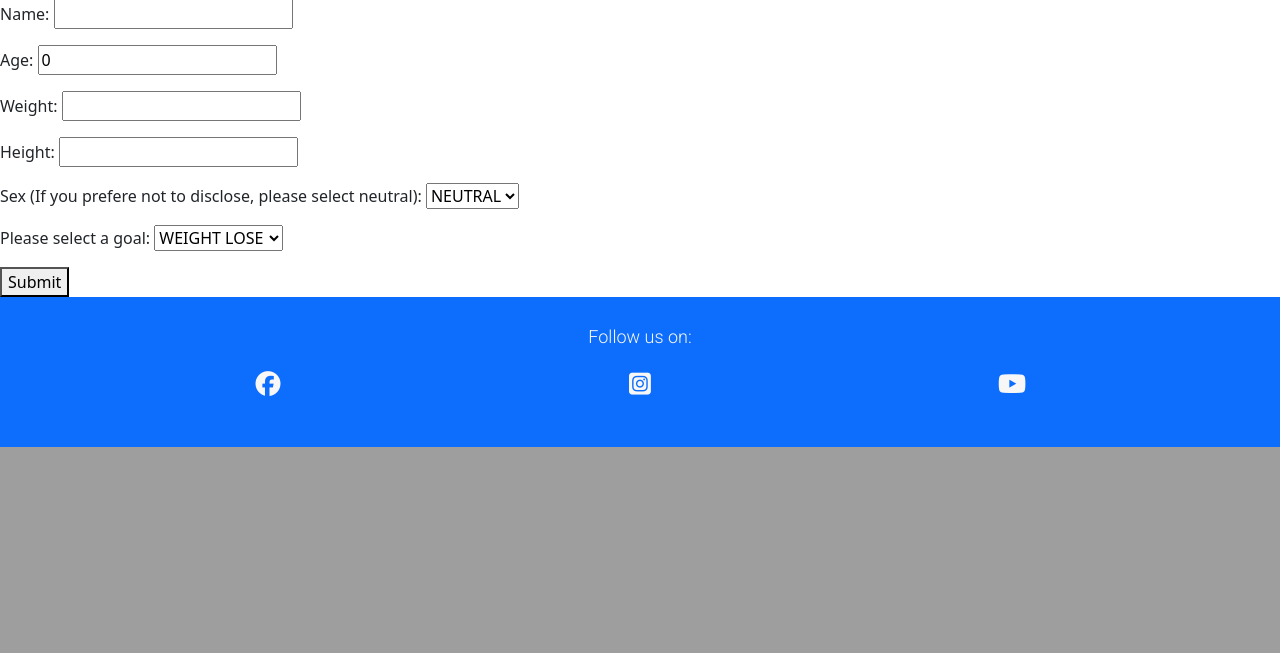
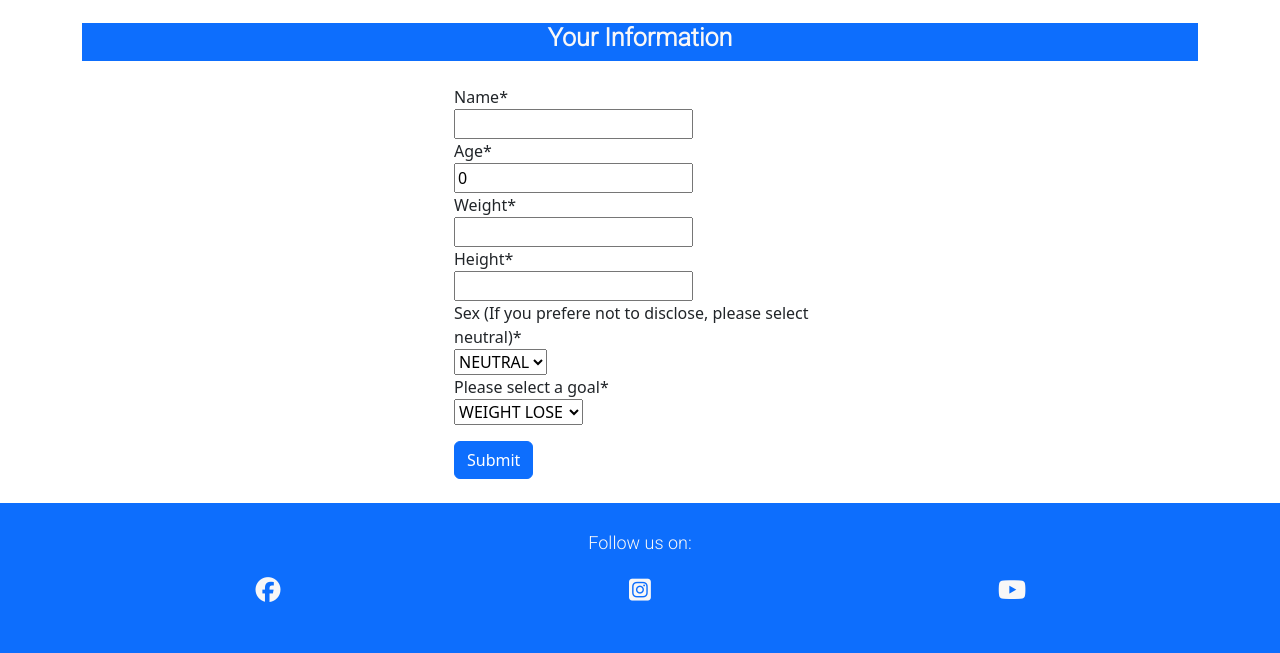
Before and after one commit to eandablo/gympals, a Django app: template templates/update_info.html in a window 1280 px wide. Shown: the part 1036-1689 px from the top of the page. Before the commit the page ends 1483 px from the top, so only its background shows below. Run offline with Django 3.2, Linux system fonts and the light colour scheme; the template is opened without the code that fills it: values that come from a table or form of the project are taken from there, others are empty; some libraries are stand-ins or nearby versions.

Commit message:
add cripy to update_info form and header with primary color

```diff
--- a/static/css/style.css
+++ b/static/css/style.css
@@ -46,9 +46,9 @@ main {
 #ethos-holder{
     position:absolute;
     color:#f8f7f7;
-    top:20px;
+    top:10px;
     width: 250px;
-    height:100px;
+    height: 70px;
     right:30px;
     background-color:rgba(0, 0, 0, 0.3);
     text-align: center;
--- a/templates/account/signup.html
+++ b/templates/account/signup.html
@@ -8,14 +8,14 @@
 {% load crispy_forms_tags %}
 <div class="container mb-3">
     <div class="row">
-        <div class="col-md-8 mt-3 offset-md-2 center-text">
+        <div class="col-md-6 offset-md-3 center-text">
             <h3>Sign up</h3>
 
             <p>Do you already have an account? Then please <a class="link" href="{{ login_url }}">Login</a> instead.</p>
         </div>
     </div>
     <div class="row">
-        <div class=" col-sm-8 offset-sm-2 col-md-4 offset-md-4">
+        <div class=" col-sm-8 offset-sm-2 col-md-4 offset-md-4 d-flex justify-content-center">
 
             <form id="signup_form" method="post" action="{% url 'account_signup' %}">
                 {% csrf_token %}
--- a/templates/update_info.html
+++ b/templates/update_info.html
@@ -1,8 +1,20 @@
 {% extends "base.html" %}
 {% block content %}
-<form method="POST" action="{% url 'info_update' user.traineeinfo.name %}">
-    {{ info_form.as_p }}
-    {% csrf_token %}
-    <button class="button" type="submit">Submit</button>
-</form>
+{% load crispy_forms_tags %}
+<div class="container">
+    <div class="row bg-primary mt-4">
+        <div class="col-md-6 offset-md-3 center-text">
+            <h2 class="white-large-text">Your Information</h2>
+         </div>
+     </div>
+    <div class="row mb-4 mt-4">
+        <div class="col-sm-8 offset-sm-2 col-md-4 offset-md-4 d-flex justify-content-center">
+            <form method="POST" action="{% url 'info_update' user.traineeinfo.name %}">
+                {{ info_form|crispy }}
+                {% csrf_token %}
+                <button type="submit" class="btn btn-primary mt-3">Submit</button>
+            </form>
+        </div>
+    </div>
+</div>
 {% endblock %}
```
Also changed, not shown: templates/account/login.html (+4 -4 lines), templates/index.html (+17 -6 lines).
